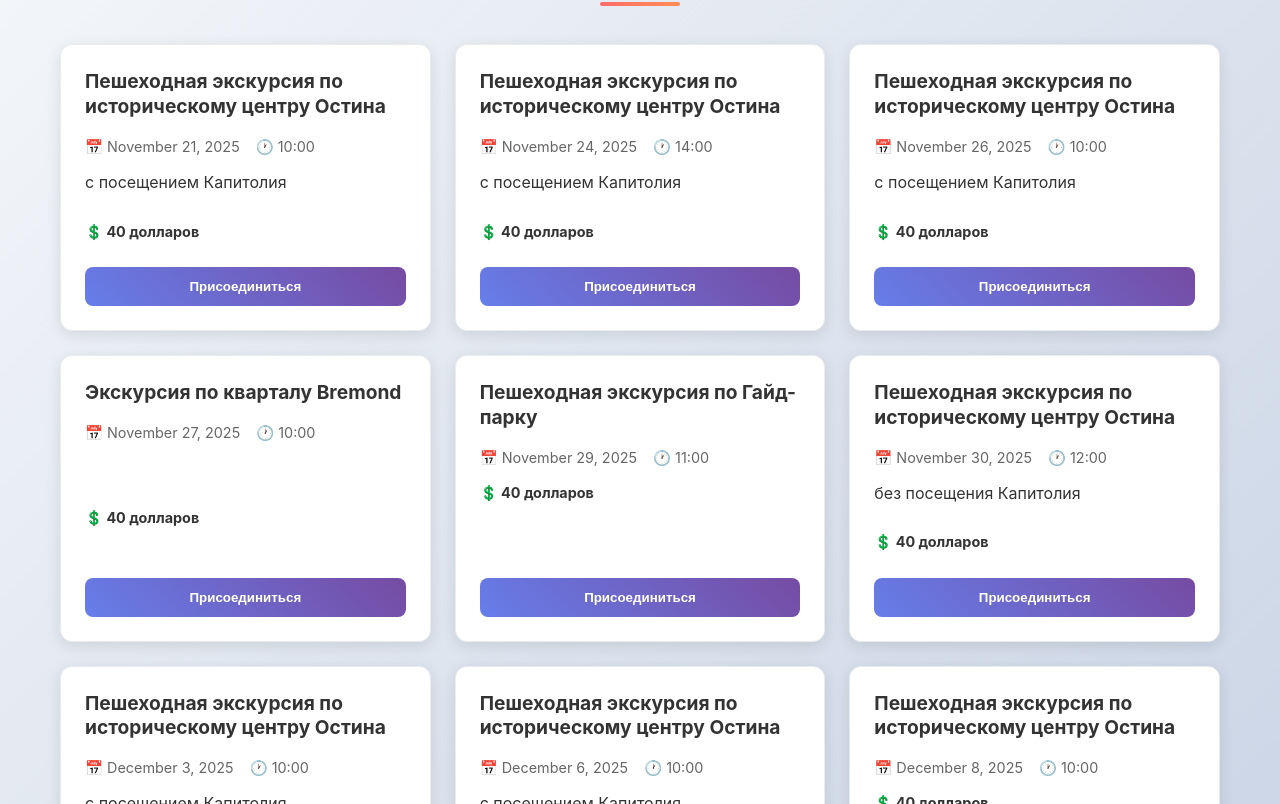
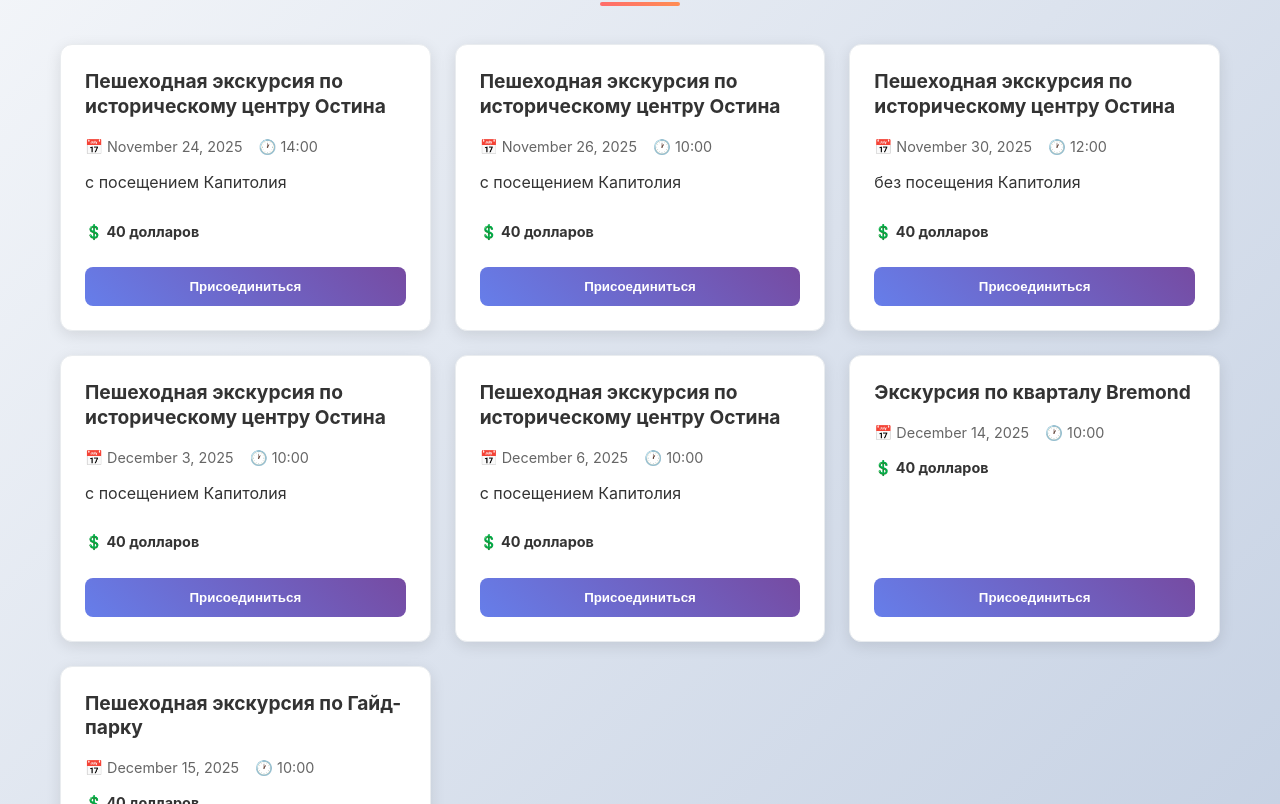
Before and after one commit to tatiana-act/nextjs-boilerplate, a Next.js app: page / in a window 1280 px wide. Shown: the part 6576-7380 px from the top of the page. Built offline with nearby package versions, Linux system fonts and the light colour scheme.

Commit message:
tour updates

```diff
--- a/data/upcomingTours.ts
+++ b/data/upcomingTours.ts
@@ -1,14 +1,6 @@
 import { UpcomingTourEvent } from '@/types/tour';
 
 export const upcomingTours: UpcomingTourEvent[] = [
-    {
-        id: 'tour24',
-        tourProgramId: 'Acap',
-        date: '2025-11-21',
-        time: '10:00',
-        price: 40,
-        bonus: '️с посещением Капитолия'
-    },
     {
         id: 'tour25',
         tourProgramId: 'Acap',
@@ -24,22 +16,6 @@ export const upcomingTours: UpcomingTourEvent[] = [
         time: '10:00',
         price: 40,
         bonus: '️с посещением Капитолия'
-    },
-    {
-        id: 'tour32',
-        tourProgramId: 'Brmn',
-        date: '2025-11-27',
-        time: '10:00',
-        price: 40,
-        bonus: '️'
-    },
-    {
-        id: 'tour27',
-        tourProgramId: 'hyde',
-        date: '2025-11-29',
-        time: '11:00',
-        price: 40,
-        bonus: ''
     },
     {
         id: 'tour23',
@@ -67,8 +43,8 @@ export const upcomingTours: UpcomingTourEvent[] = [
     },
     {
         id: 'tour30',
-        tourProgramId: 'Acap',
-        date: '2025-12-08',
+        tourProgramId: 'Brmn',
+        date: '2025-12-14',
         time: '10:00',
         price: 40,
         bonus: ''
@@ -81,5 +57,4 @@ export const upcomingTours: UpcomingTourEvent[] = [
         price: 40,
         bonus: ''
     },
-
 ];
```
